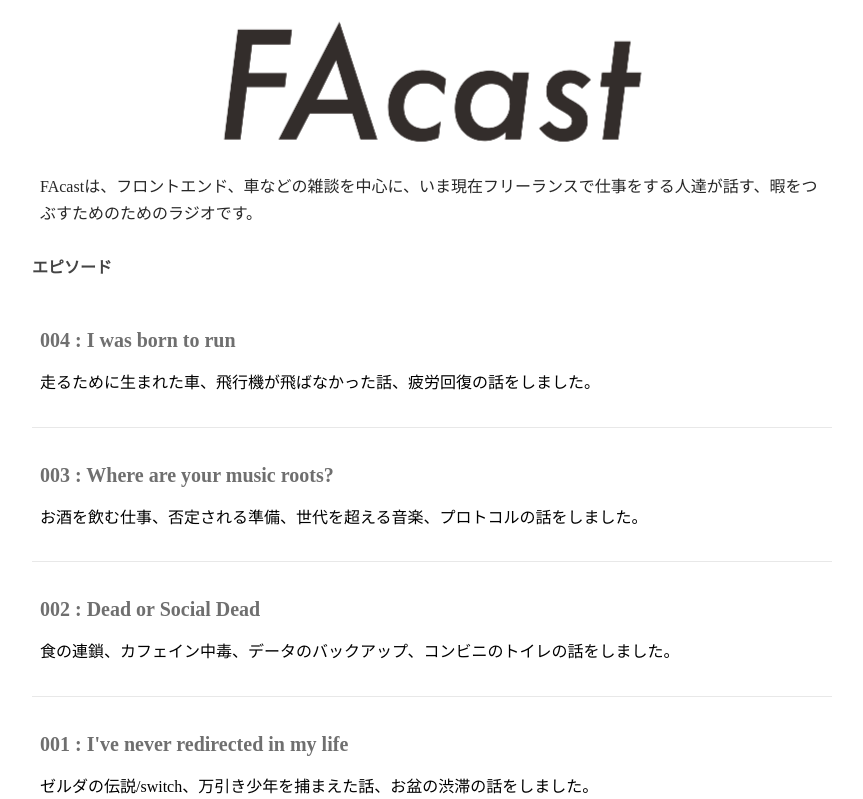
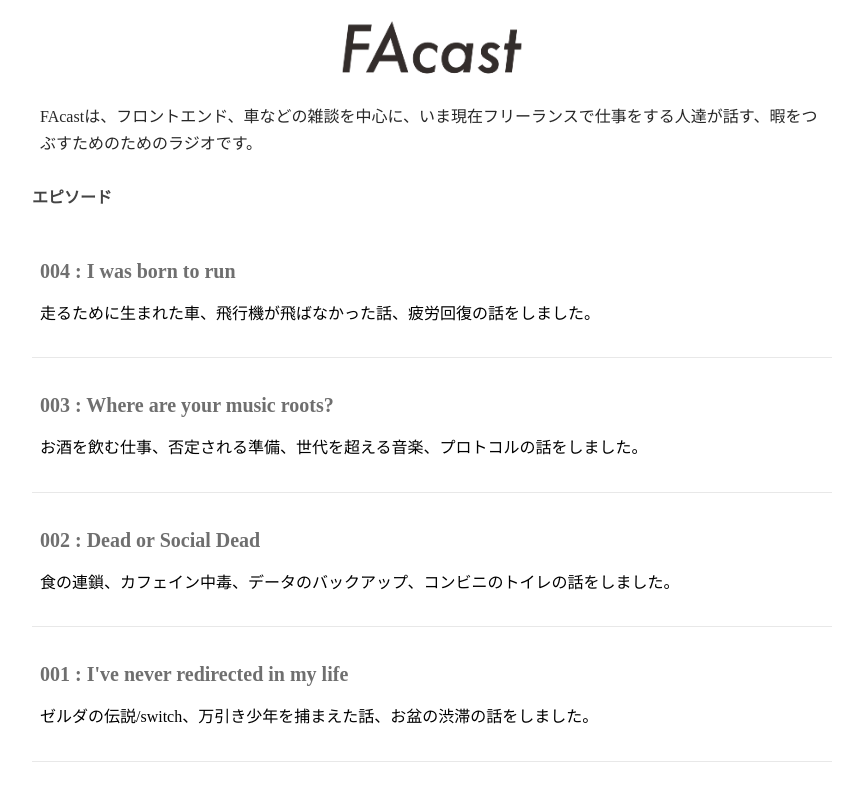
Before and after one commit to wilf312/facast2, a Next.js app: page / in a window 1280 px wide. Shown: the top 799 px of the page, without its empty margins (208-1071 px from the left). Built offline with nearby package versions, Linux system fonts and the light colour scheme.

Commit message:
fix image size

```diff
--- a/components/atom/Header.tsx
+++ b/components/atom/Header.tsx
@@ -7,7 +7,7 @@
 
 const Title = styled.h1`
   text-align: center;
-  > img {
+  img {
     width: 180px;
 
     ${Sp(`width: 120px;`)}
```
